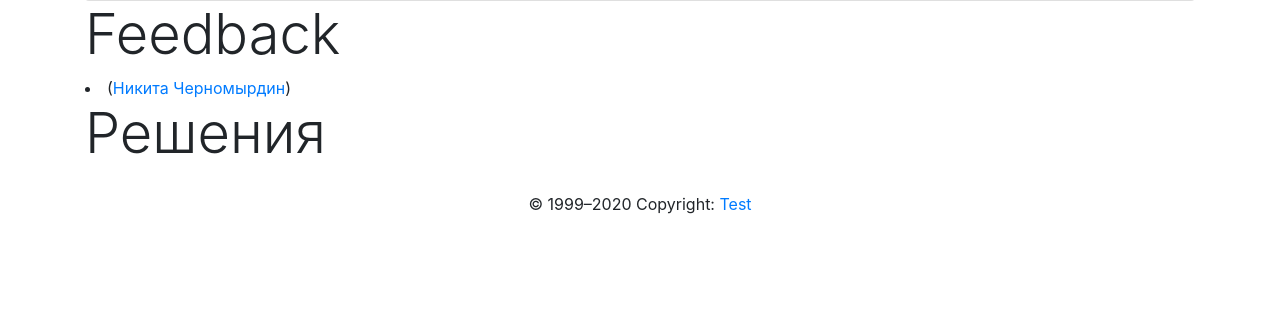
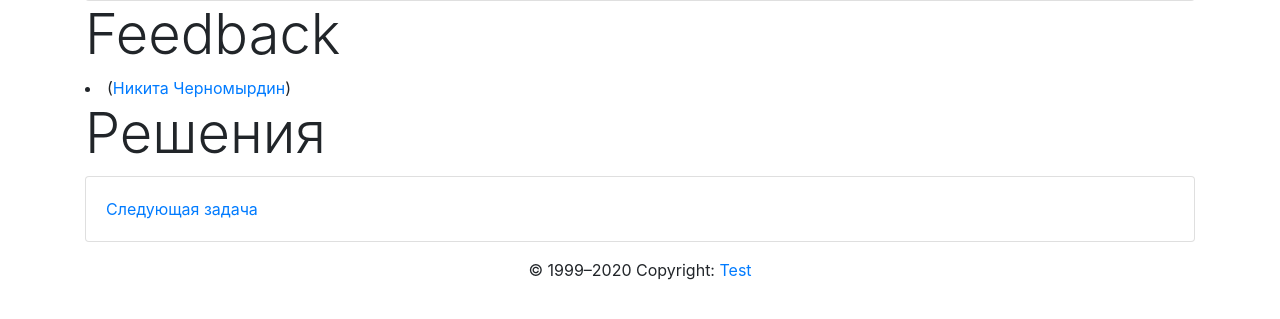
Before and after one commit to mary-lev/edu_test, a Django app: page /task/1/ in a window 1280 px wide. Shown: the part 218-537 px from the top of the page. Run offline with Django 3.2, Linux system fonts and the light colour scheme; data comes from the database, SQL or seed files in the repository; data that the repository does not hold is empty; parts of the project's set-up code (start-up, migrations or seed data) failed here and were passed over; some libraries are stand-ins or nearby versions.

Commit message:
add ref to the next task

```diff
--- a/core/models.py
+++ b/core/models.py
@@ -62,6 +62,10 @@ class Task(models.Model):
 	def __str__(self):
 		return self.number
 
+	def next_task(self):
+		return Task.objects.get(number='task' + str(int(self.number[4:]) + 1), lesson=self.lesson).id
+
+
 	class Meta:
 		ordering = ['number']
 
--- a/templates/core/task_detail.html
+++ b/templates/core/task_detail.html
@@ -25,4 +25,10 @@
 <li> {{ solution.text }} () </li>
 {% endfor %}
 
+<div class="card">
+  <div class="card-body">
+    <a href="{% url 'core:task' object.next_task %}">Следующая задача</a>
+  </div>
+</div>
+
 {% endblock %}
```
